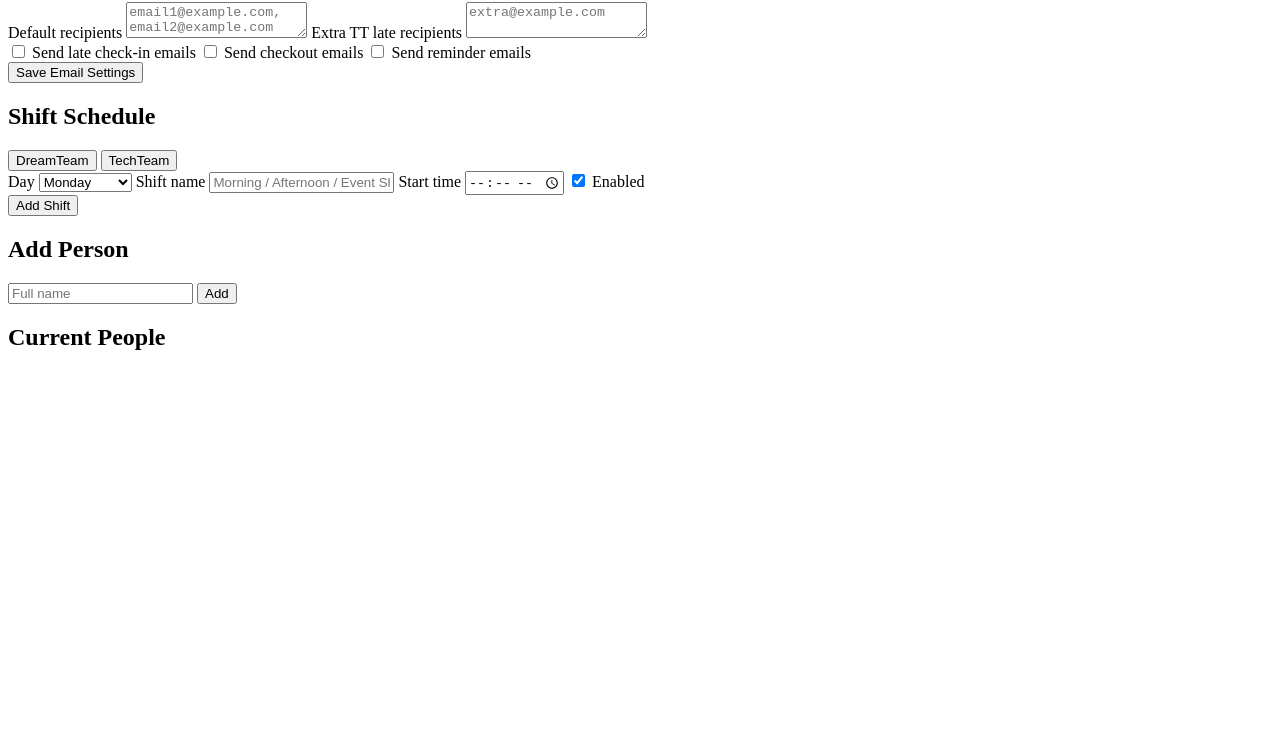
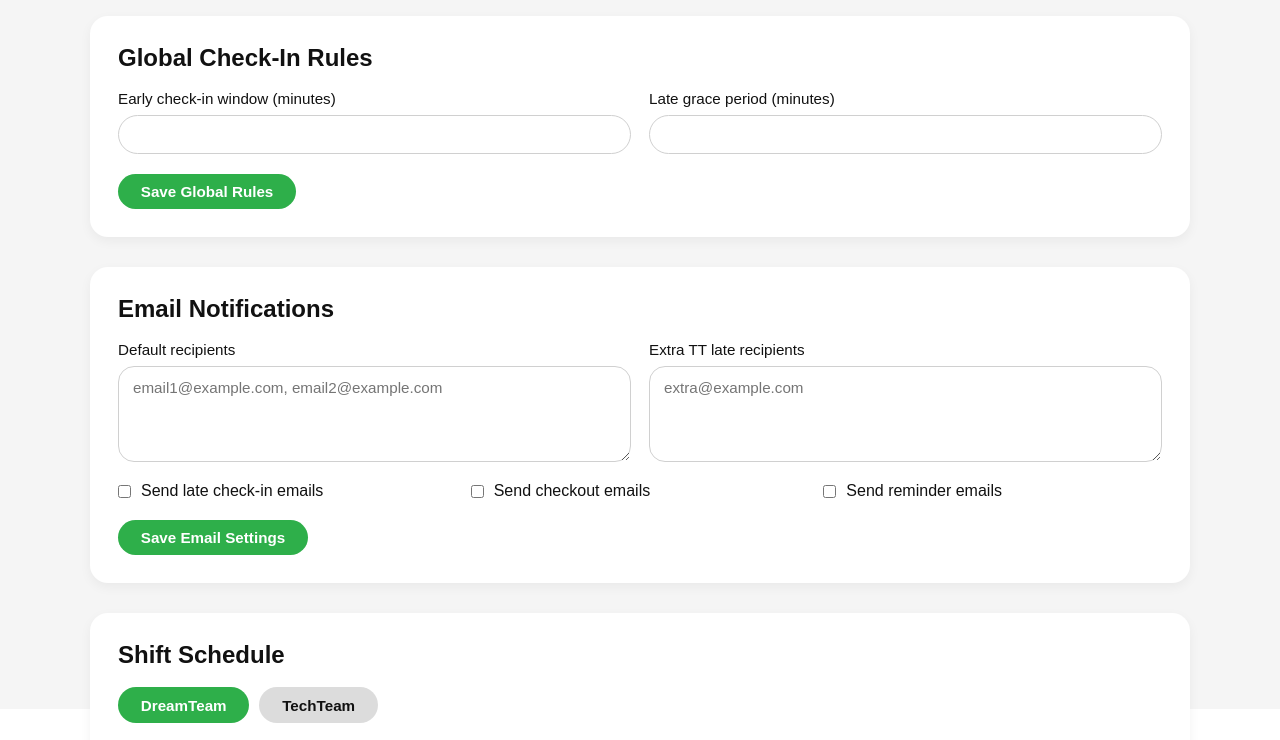
Before and after one commit to DesignLabCheck-In/Check-In-System-UPDATE-, a website: page public/admin.html in a window 1280 px wide. Shown: the part 91-831 px from the top of the page. Before the commit the page ends 800 px from the top, so only its background shows below. Drawn offline with Linux system fonts and the light colour scheme.

Commit message:
Update admin.html

```diff
--- a/public/admin.html
+++ b/public/admin.html
@@ -1,4 +1,40 @@
-v      </form>
+<!DOCTYPE html>
+<html lang="en">
+<head>
+  <meta charset="UTF-8" />
+  <meta name="viewport" content="width=device-width, initial-scale=1.0" />
+  <title>Admin Panel</title>
+  <link rel="stylesheet" href="styles.css" />
+</head>
+<body class="admin-page">
+  <div class="admin-container">
+    <div class="admin-header">
+      <h1>Admin Panel</h1>
+      <div class="admin-header-actions">
+        <button id="download-log" type="button">Download Log</button>
+        <button id="admin-logout" type="button" class="btn-gray">Log out</button>
+      </div>
+    </div>
+
+    <section class="admin-card">
+      <h2>Global Check-In Rules</h2>
+      <form id="settings-form" class="settings-form">
+        <div class="settings-grid">
+          <label class="settings-field">
+            <span>Early check-in window (minutes)</span>
+            <input id="early_checkin_minutes" type="number" min="0" class="admin-input" />
+          </label>
+
+          <label class="settings-field">
+            <span>Late grace period (minutes)</span>
+            <input id="late_grace_minutes" type="number" min="0" class="admin-input" />
+          </label>
+        </div>
+
+        <div class="settings-actions">
+          <button type="submit">Save Global Rules</button>
+        </div>
+      </form>
     </section>
 
     <section class="admin-card">
@@ -7,12 +43,20 @@ v      </form>
         <div class="settings-grid">
           <label class="settings-field">
             <span>Default recipients</span>
-            <textarea id="default_recipients" class="admin-textarea" placeholder="email1@example.com, email2@example.com"></textarea>
+            <textarea
+              id="default_recipients"
+              class="admin-textarea"
+              placeholder="email1@example.com, email2@example.com"
+            ></textarea>
           </label>
 
           <label class="settings-field">
             <span>Extra TT late recipients</span>
-            <textarea id="tt_late_extra_recipients" class="admin-textarea" placeholder="extra@example.com"></textarea>
+            <textarea
+              id="tt_late_extra_recipients"
+              class="admin-textarea"
+              placeholder="extra@example.com"
+            ></textarea>
           </label>
         </div>
 
@@ -43,8 +87,8 @@ v      </form>
       <h2>Shift Schedule</h2>
 
       <div class="team-tabs">
-        <button id="tab-DT" class="team-tab active" type="button" data-team="DT">DreamTeam</button>
-        <button id="tab-TT" class="team-tab" type="button" data-team="TT">TechTeam</button>
+        <button id="tab-DT" class="team-tab active" type="button">DreamTeam</button>
+        <button id="tab-TT" class="team-tab" type="button">TechTeam</button>
       </div>
 
       <div class="admin-shift-toolbar">
@@ -61,7 +105,11 @@ v      </form>
 
         <label class="settings-field small">
           <span>Shift name</span>
-          <input id="new-shift-name" class="admin-input" placeholder="Morning / Afternoon / Event Shift" />
+          <input
+            id="new-shift-name"
+            class="admin-input"
+            placeholder="Morning / Afternoon / Event Shift"
+          />
         </label>
 
         <label class="settings-field small">
@@ -98,6 +146,6 @@ v      </form>
     <div id="admin-feedback" class="admin-feedback" style="display: none;"></div>
   </div>
 
-  <script src="admin.js"></script>
+  <script src="admin.js" defer></script>
 </body>
 </html>
```
